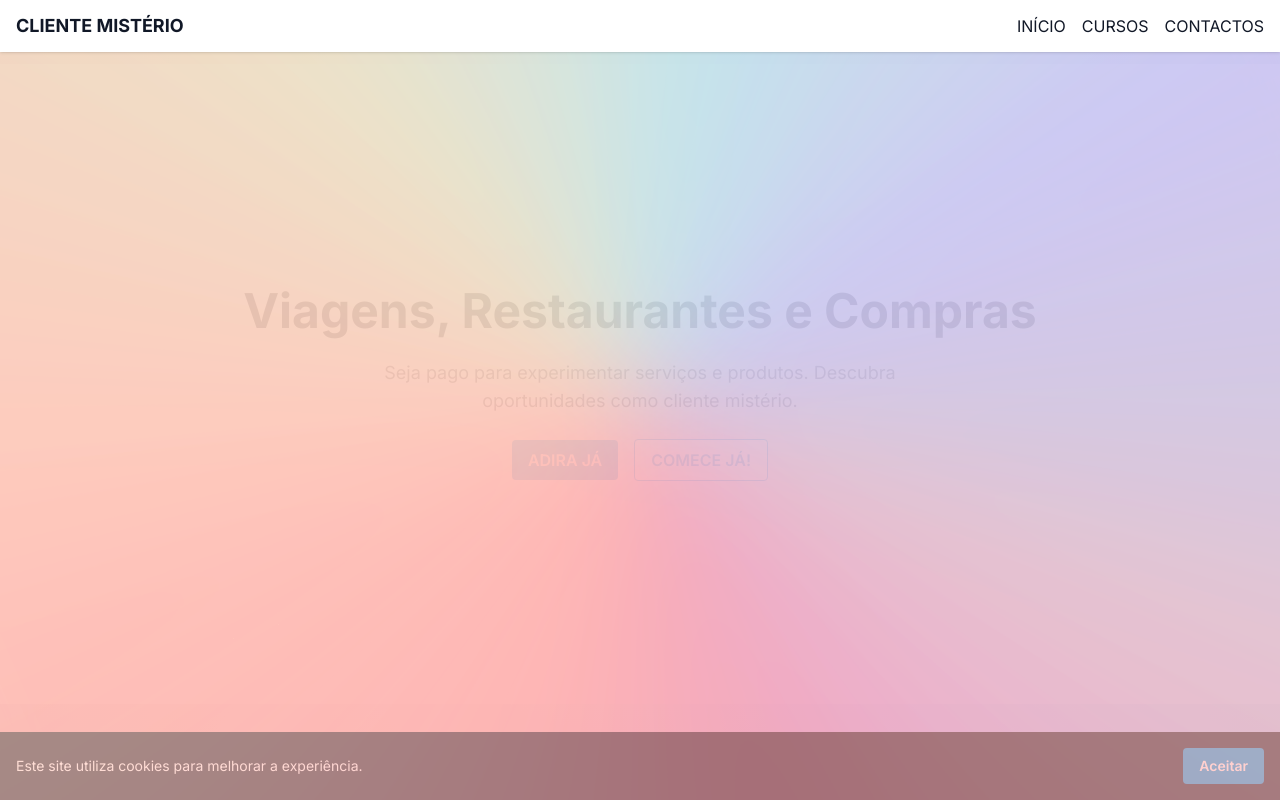
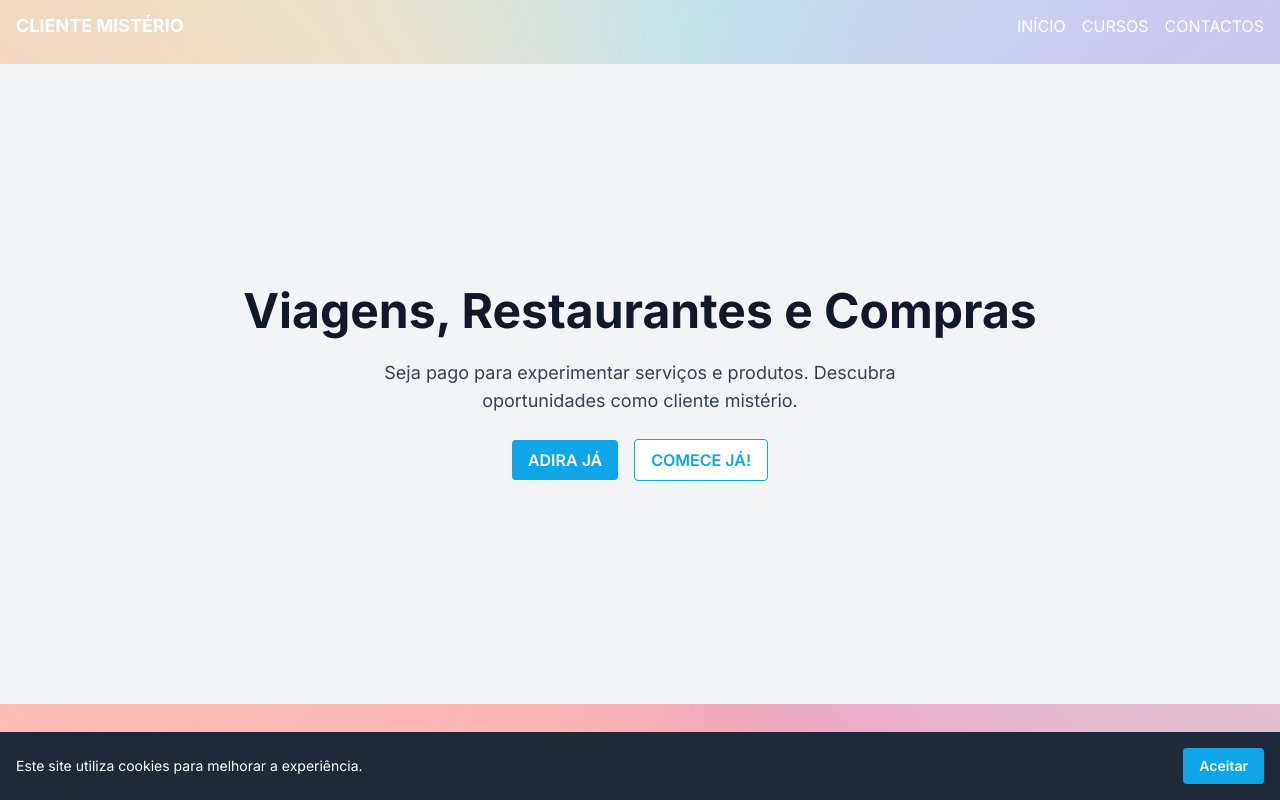
Before and after one commit to msantos51/clientemisterio, a Next.js app: page / in a window 1280 px wide. Built offline with nearby package versions, Linux system fonts and the light colour scheme.

Commit message:
fix: adjust header styling and background layering

```diff
--- a/src/components/Header.tsx
+++ b/src/components/Header.tsx
@@ -3,12 +3,16 @@ import Link from 'next/link';
 // Cabeçalho fixo com navegação principal
 export default function Header() {
   return (
-    <header className="fixed top-0 z-50 w-full bg-white shadow">
+    // Cabeçalho fixo transparente no topo da página
+    <header className="fixed top-0 z-50 w-full bg-transparent">
+      {/* Contêiner centralizado com espaçamento interno */}
       <div className="mx-auto flex max-w-7xl items-center justify-between px-4 py-3">
-        <Link href="/" className="font-bold text-lg">
+        {/* Logotipo com texto branco */}
+        <Link href="/" className="font-bold text-lg text-white">
           CLIENTE MISTÉRIO
         </Link>
-        <nav className="space-x-4">
+        {/* Navegação principal com itens em branco e realce azul ao passar o rato */}
+        <nav className="space-x-4 text-white">
           <Link href="/" className="hover:text-accent">
             INÍCIO
           </Link>
--- a/src/styles/globals.css
+++ b/src/styles/globals.css
@@ -20,6 +20,7 @@ html, body {
 /* Contêiner responsável pelo fundo animado */
 .animated-background {
   position: relative;
+  z-index: 0; /* Cria contexto de empilhamento para o fundo animado */
   width: 100%;
   height: 100%;
   overflow: hidden;
@@ -51,6 +52,8 @@ html, body {
   animation: rotate 8s linear infinite;
   filter: blur(50px);
   opacity: 0.8;
+  z-index: -1; /* Posiciona o brilho atrás do conteúdo */
+  pointer-events: none; /* Permite interação com os elementos acima */
 }
 
 /* Segunda camada giratória para maior profundidade */
```
